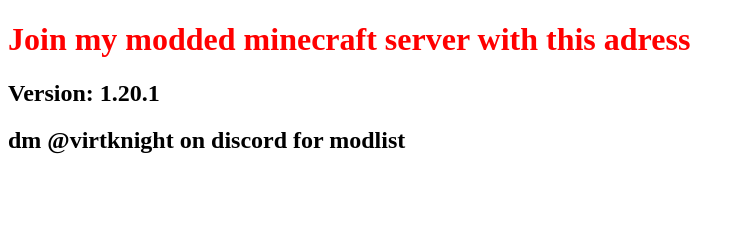
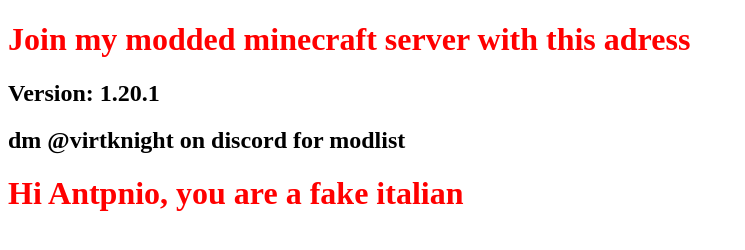
Before and after one commit to Virtknight/Website, a plain HTML site: page index.html in a window 1280 px wide. Shown: the whole page, without its empty margins (0-745 px from the left). Drawn offline with Linux system fonts and the light colour scheme.

Commit message:
Update index.html

```diff
--- a/index.html
+++ b/index.html
@@ -10,5 +10,6 @@
     <h1>Join my modded minecraft server with this adress</h1>
     <h2>Version: 1.20.1</h2>
     <h2>dm @virtknight on discord for modlist</h2>
+    <h1>Hi Antpnio, you are a fake italian</h1>
 </body>
 </html>
```
